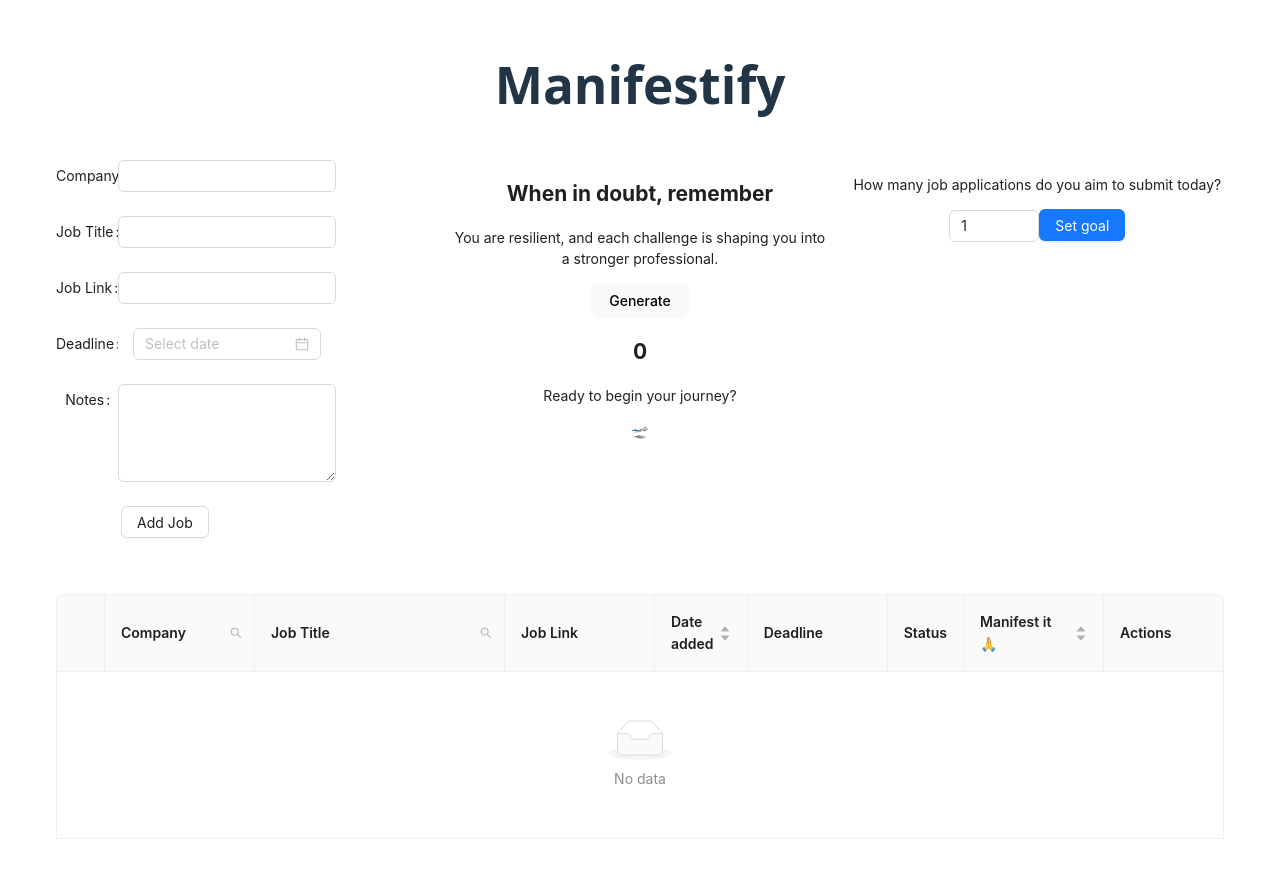
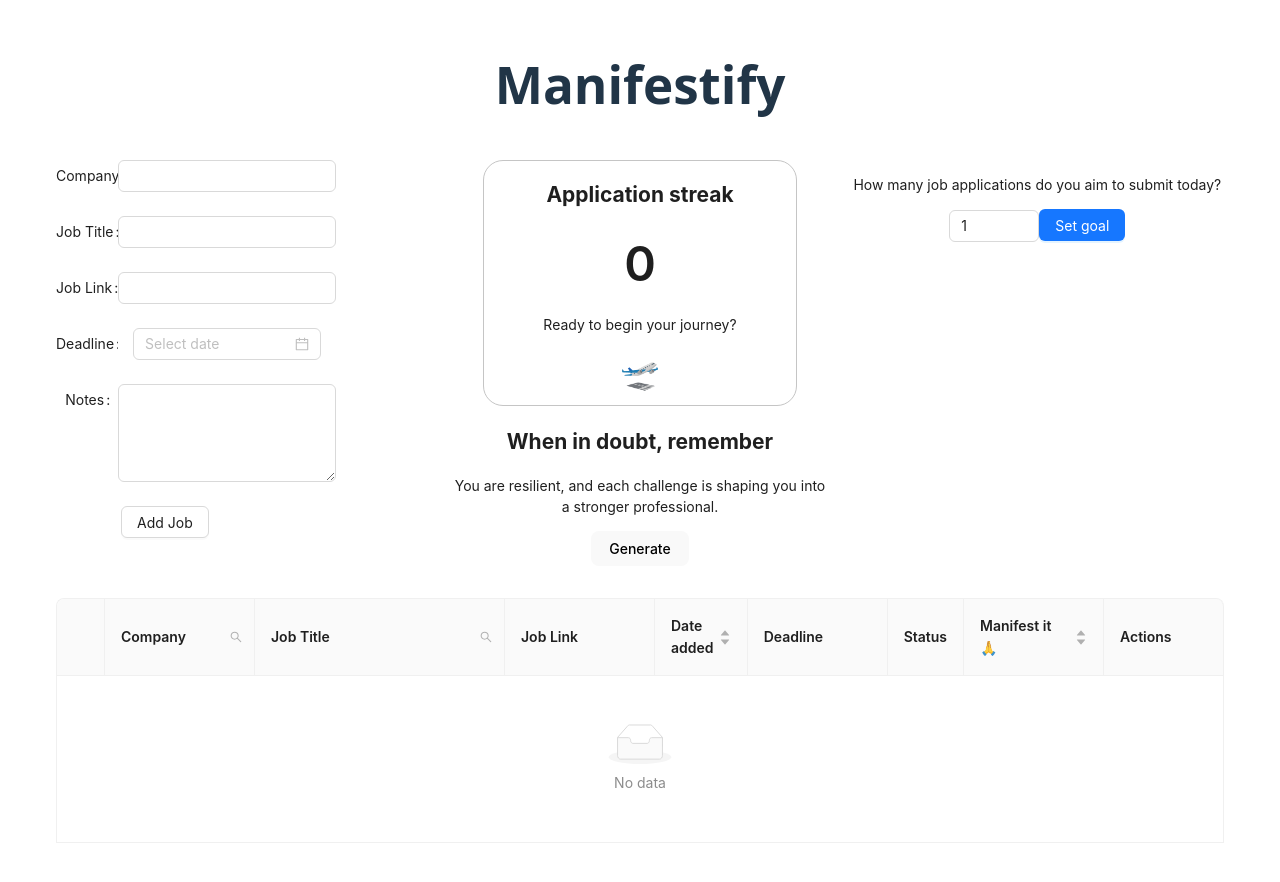
Before and after one commit to chriskhoa/Manifestify, a React (Vite) app: page / in a window 1280 px wide. Shown: the top 882 px of the page. Built offline with nearby package versions, Linux system fonts and the light colour scheme.

Commit message:
style the streak display

```diff
--- a/src/App.jsx
+++ b/src/App.jsx
@@ -10,7 +10,6 @@ import JobTable from "./components/JobTable.jsx";
 import "@ant-design/v5-patch-for-react-19";
 import JobForm from "./components/JobForm.jsx";
 import { Layout, Row, Col } from "antd";
-
 
 function App() {
   const { Content } = Layout;
@@ -33,15 +32,17 @@ function App() {
     setStreak(
       localStorage.getItem("my-jobs")
         ? JSON.parse(localStorage.getItem("my-jobs")).filter(
-          (item) => item.status !== "Not submitted"
-        ).length
+            (item) => item.status !== "Not submitted"
+          ).length
         : 0
     );
   }, []);
   return (
     <>
       <h1 style={{ textAlign: "center", margin: "24px 0" }}>Manifestify</h1>
-      <Layout style={{  background: "#fff", minHeight: "100vh", padding: "24px" }}>
+      <Layout
+        style={{ background: "#fff", minHeight: "100vh", padding: "24px" }}
+      >
         <Content>
           {/* Top section with 3 columns */}
           <Row gutter={[24, 24]}>
@@ -49,8 +50,8 @@ function App() {
               <JobForm setJobItems={handleAddJob} />
             </Col>
             <Col xs={24} md={8}>
+              <Streak streak={streak} />
               <Motivator />
-              <Streak streak={streak} />
             </Col>
             <Col xs={24} md={8}>
               <DailyGoal
--- a/src/components/Streak.jsx
+++ b/src/components/Streak.jsx
@@ -1,17 +1,19 @@
 import { useState } from "react";
 import streakMessages from "../util/streakMessages";
+import styles from "./Streak.module.css";
 
 const Streak = ({ streak }) => {
   // const [streak, setStreak] = useState(0);
   return (
-    <div>
-      <h2>{streak}</h2>
+    <div className={styles.box}>
+      <h2>Application streak</h2>
+      <p className={styles.streak}>{streak}</p>
       <p>
         {streakMessages.find((item) => item.id === streak)
           ? streakMessages.find((item) => item.id === streak).message
           : `Application ${streak}: Keep going!`}
       </p>
-      <p>
+      <p className={styles.emoji}>
         {streakMessages.find((item) => item.id === streak)
           ? streakMessages.find((item) => item.id === streak).emoji
           : "🌟"}
--- /dev/null
+++ b/src/components/Streak.module.css
@@ -0,0 +1,16 @@
+.box {
+  border: 1px solid rgb(197, 197, 197);
+  border-radius: 20px;
+  margin: 0px 30px 20px 30px;
+}
+
+.streak {
+  font-size: 3rem;
+  font-weight: 600;
+  margin: 0;
+}
+
+.emoji {
+  font-size: 2rem;
+  margin: 0.5rem;
+}
```
